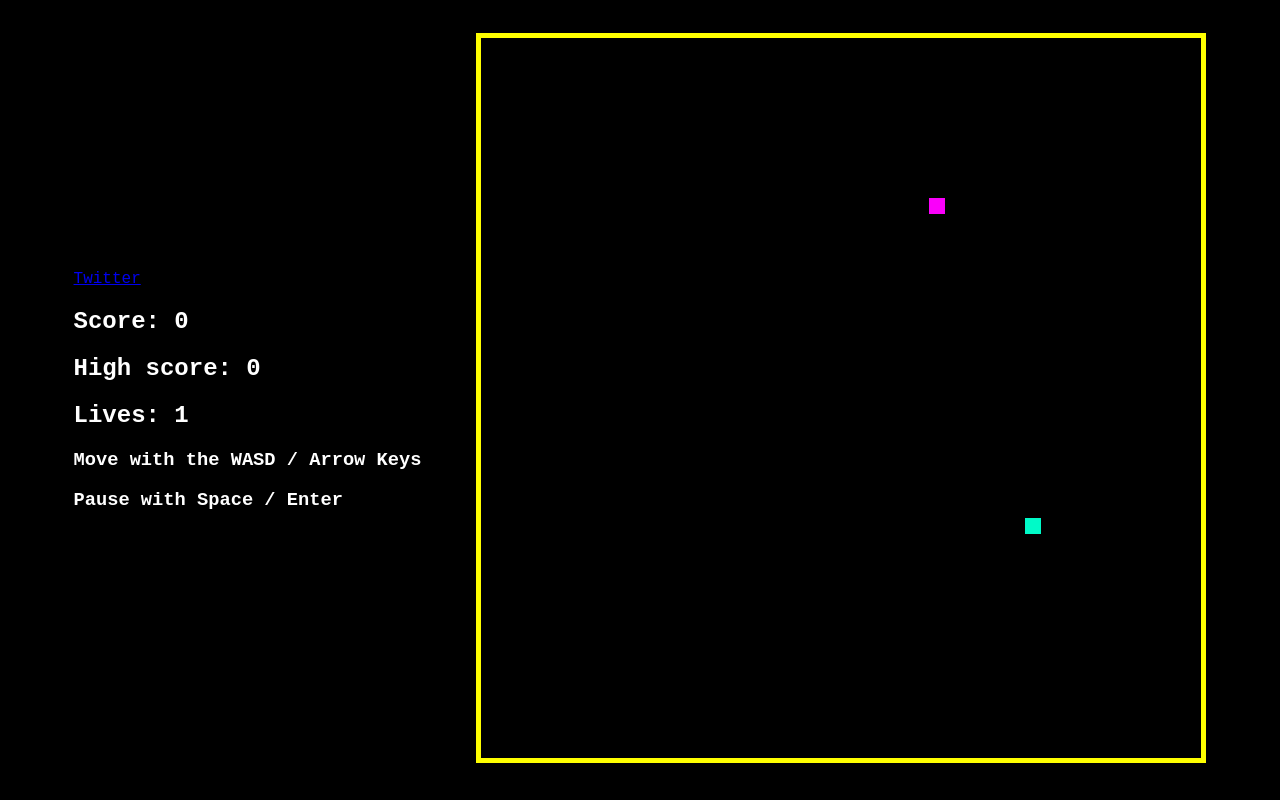
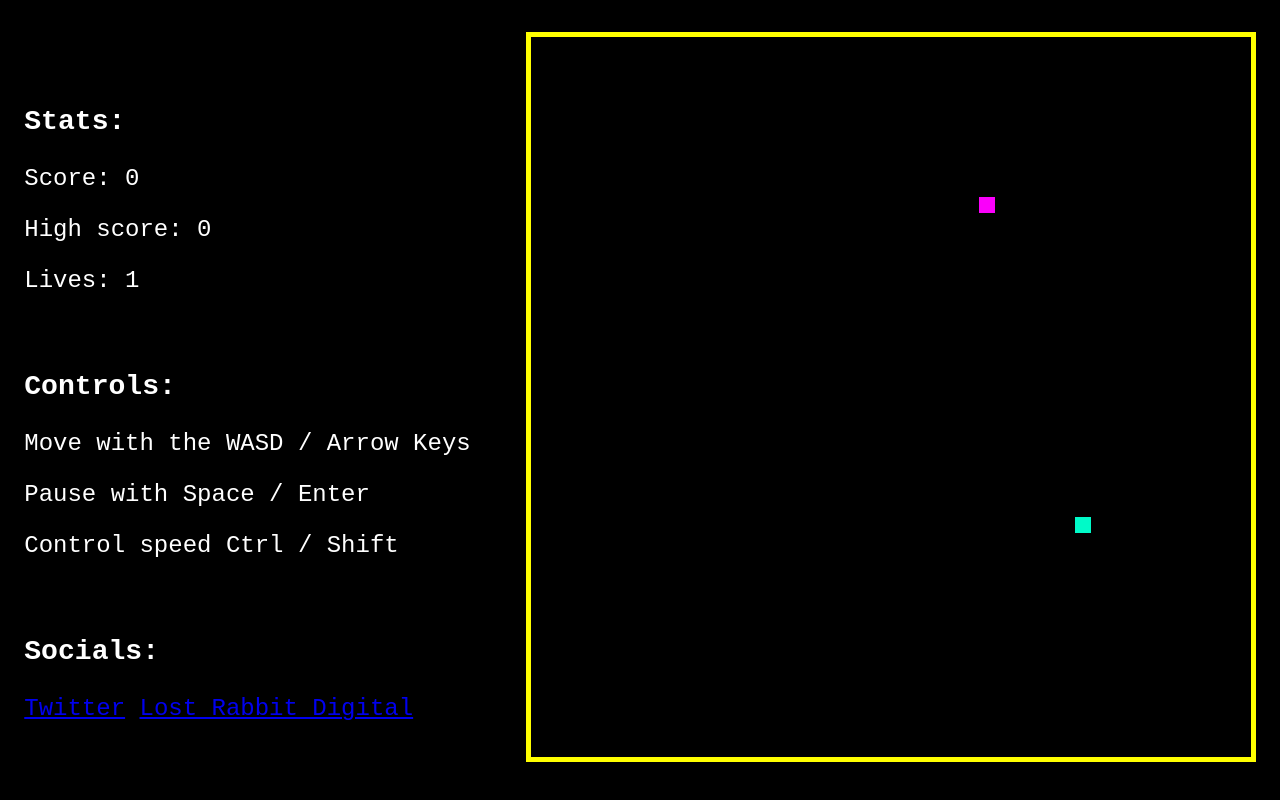
Before and after one commit to BodenMcHale/Snake-JavaScript, a plain HTML site: page src/index.html in a window 1280 px wide. Drawn offline with Linux system fonts and the light colour scheme.

Commit message:
Updated text

```diff
--- a/src/index.html
+++ b/src/index.html
@@ -17,7 +17,8 @@
 				display: flex;
 				align-items: center;
 				justify-content: center;
-				font-family: 'Courier New', Courier, monospace
+				font-family: 'Courier New', Courier, monospace;
+				font-size: 24px;
 			}
 			canvas
 			{
@@ -27,15 +28,23 @@
 	</head>
 	<body>
 		<section class="content" style="padding-right:55px">
-			<a href='https://twitter.com/Boden_McHale' target="_blank">Twitter</a>
+
 			<div>
-				<h2>Score: <span id="score"></span> </h3>
-				<h2>High score: <span id="max_score"></span> </h3>
-				<h2>Lives: <span id="lives"></span> </h3>
+				<h3>Stats:</h3>
+				<p>Score: <span id="score"></span> </p>
+				<p>High score: <span id="max_score"></span> </p>
+				<p>Lives: <span id="lives"></span> </p>
 			</div>
-			<div>
-				<h3>Move with the WASD / Arrow Keys</h3>
-				<h3>Pause with Space / Enter</h3>
+			<div  style="padding-top:25px">
+				<h3>Controls:</h3>
+				<p>Move with the WASD / Arrow Keys</p>
+				<p>Pause with Space / Enter</p>
+				<p>Control speed Ctrl / Shift</p>
+			</div>
+			<div	style="padding-top:25px">
+				<h3>Socials:</h3>
+				<a href='https://twitter.com/Boden_McHale' target="_blank">Twitter</a>
+				<a href='https://LostRabbitDigital.com' target="_blank">Lost Rabbit Digital</a>
 			</div>
 		</section>
 	</body>
```
